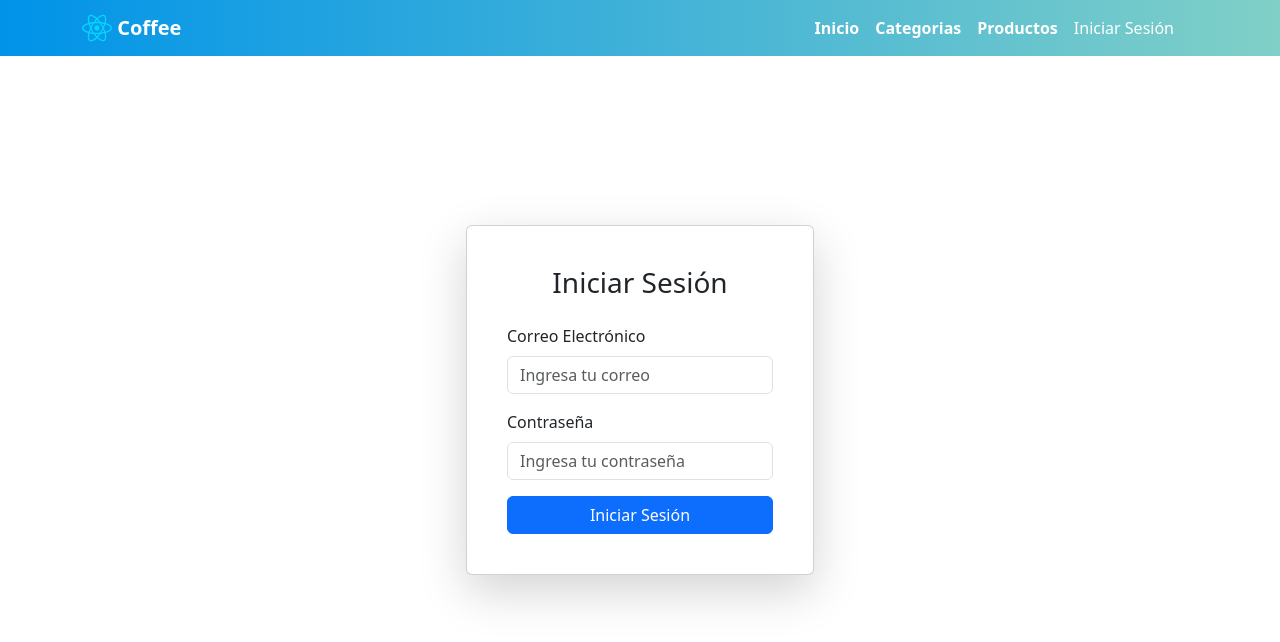
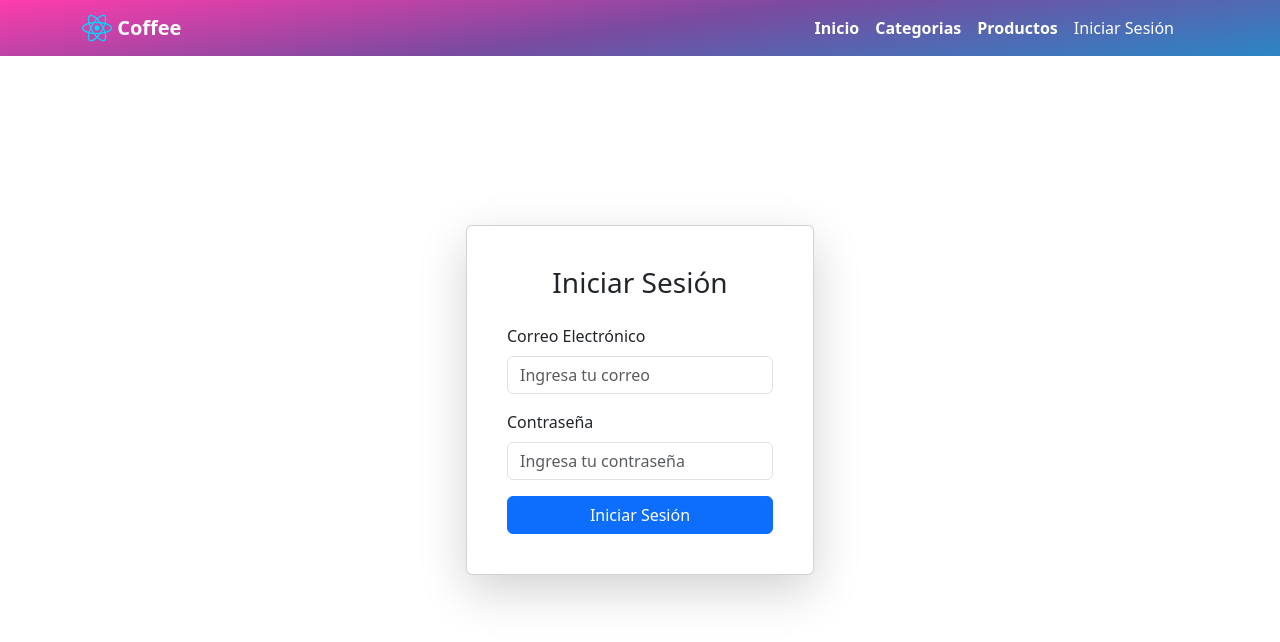
Before and after one commit to Gonzalez00/Practica3, a React (Vite) app: page / in a window 1280 px wide. Shown: the top 642 px of the page. Built offline with nearby package versions, Linux system fonts and the light colour scheme; no server answers.

Commit message:
Cambio de color

```diff
--- a/src/App.css
+++ b/src/App.css
@@ -1,6 +1,6 @@
 .color-navbar {
-    background-color: #0093E9 !important;
-    background-image: linear-gradient(90deg, #0093E9 0%, #80D0C7 100%);
+    background-color: #FF3CAC !important;
+    background-image: linear-gradient(172deg, #FF3CAC 0%,  #784BA0 50%, #2B86C5 100%);
   }
 
   .color-texto-marca {
```
